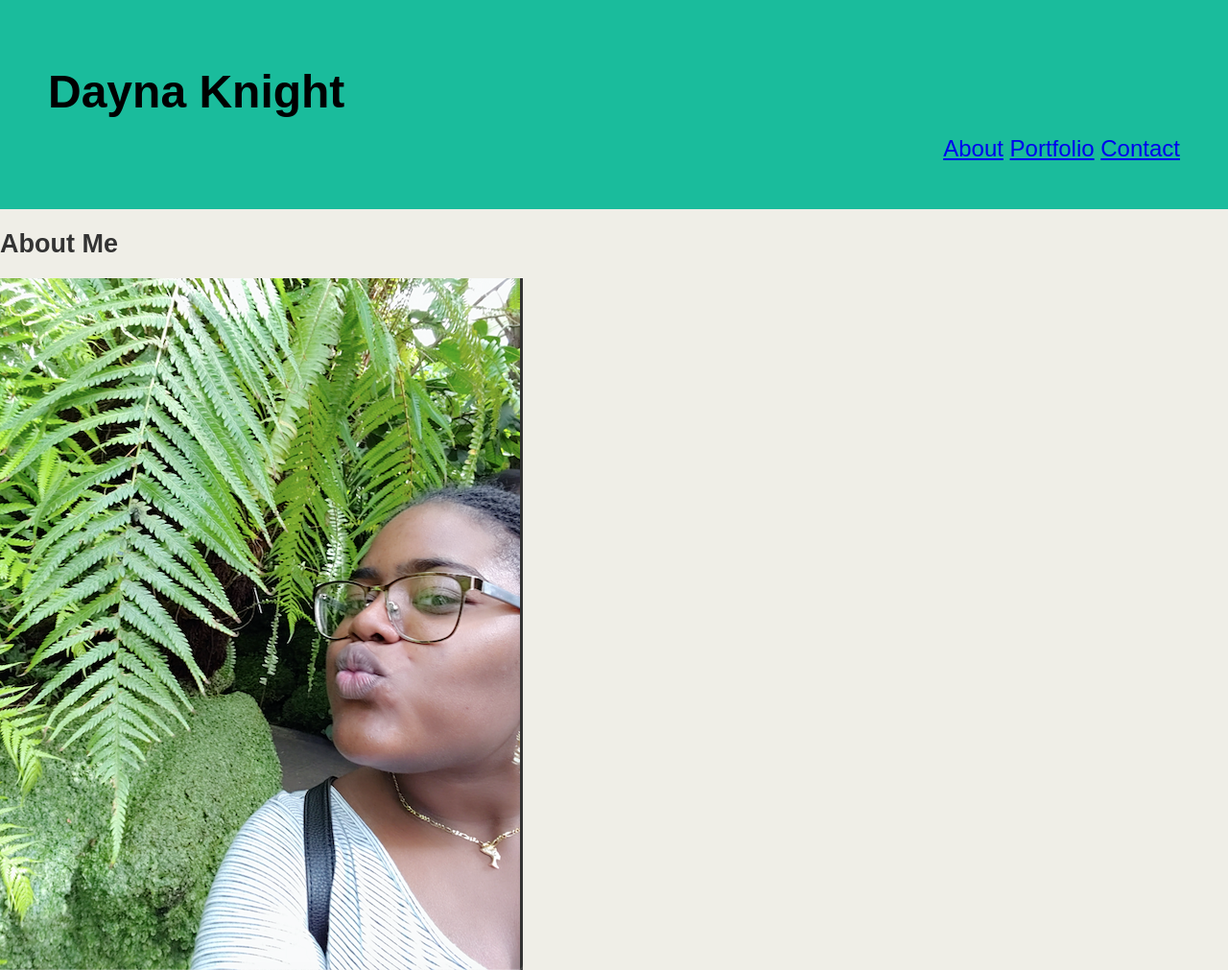
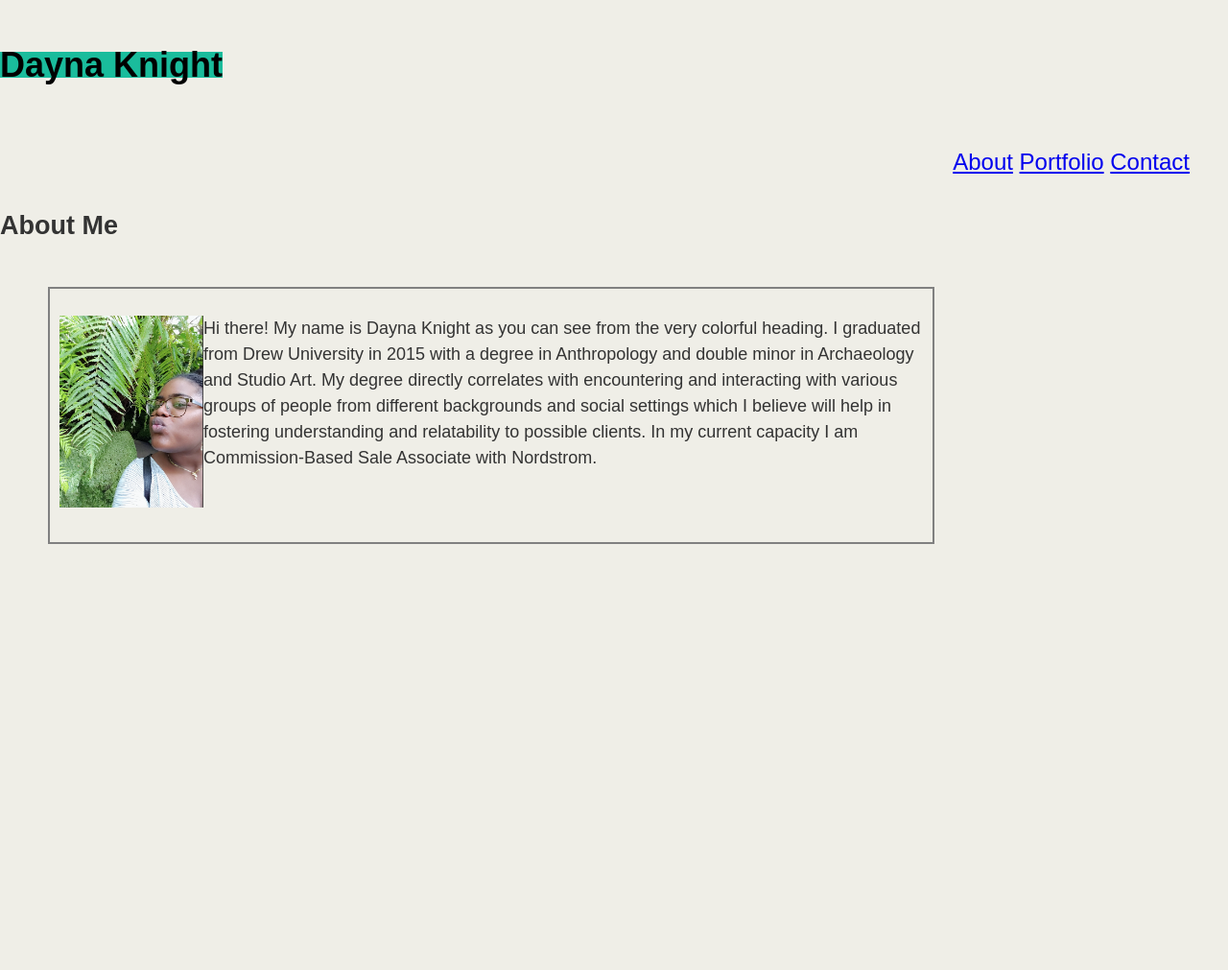
Before and after one commit to DaynaDay/Basic-Portfolio, a plain HTML site: page index.html in a window 1280 px wide. Shown: the top 1011 px of the page at 96% size. After the commit the page ends 800 px from the top, so only its background shows below. Drawn offline with Linux system fonts and the light colour scheme.

Commit message:
still figuring out the css to make flexbox work.

```diff
--- a/assets/css/style.css
+++ b/assets/css/style.css
@@ -1,27 +1,59 @@
 h {
     font-family: Georgia, 'Times New Roman', Times, serif;
-    color: blueviolet;
+    background-color: whitesmoke;
 
 }
 h1 {
     color: black;
     text-align: left;
+    background: #1abc9c;
+
 }
-.header {
-    padding: 50px;
-    background: #1abc9c;
+
+.img {
+    float: left;
+
+
+}
+.clearfix::after {
+    content: "";
+    clear: both;
+    display:block;
+
+
+}
+.container {
+    display: flex;
+   width: 900px;
+   padding: 10px;
+   border: 2px solid gray;
+   margin: 50px;
+   align-content: center;
+
+}
+
+
+
+nav {
+    margin: 30px;
+    padding: 10px;
     color: white;
     font-size: 24px;
+    text-align: right;
 }
+
+
 
 body {
     padding: 0;
     margin: 0;
+
     font-family: Arial, Helvetica, sans-serif;
     font-size: 18px;
     line-height: 150%;
     color: #333;
     background: #efeee7;
+
 }
 
 input[type=text] {
@@ -29,20 +61,22 @@ input[type=text] {
     padding: 12px 20px;
     margin: 8px 0;
     box-sizing: border-box;
-  }
+}
 
 .flex-container {
+    margin-block: 20px;
+    padding-block: 10px;
     display: flex;
-    width: 40%;
-    box-sizing: border-box;
+    flex-flow: wrap;
 
 }
-.reach{
-    text-align: right;
+
+.row {
+    display: flex;
 }
-.image {
-    width: 60%;
-    height: auto;
-    display: flex;
-    flex-wrap: wrap;
+
+.column {
+    flex: 33.33%;
+    padding: 5px;
+
 }
--- a/index.html
+++ b/index.html
@@ -10,38 +10,38 @@
     <link rel="stylesheet" href="assets/css/style.css">
 </head>
 
-<body>
-    <div class="header">
+<div class="flex-container">
+    <h1>Dayna Knight</h1>
+</div>
+
     <header>
-
-
-            <h1>Dayna Knight</h1>
         <nav>
-
-                <div class="reach">
             <a href="#">About</a>
             <a href="portfolio.html">Portfolio</a>
             <a href="contact.html">Contact</a>
-            </div>
         </nav>
-        </div>
     </header>
 
+
+<body>
      <h2>About Me</h2>
-    <div class="image">
-    <img src="assets/images/portfolio.png">
-    </div>
+    <div class="clearfix">
+        <div class="container">
 
-    <p class="para">Hi there! My name is Dayna Knight as you can see from the very colorful heading. I
+            <p><img src="assets/images/portfolio.png" style="width:150px;height:200px;"></p>
+
+            <p>Hi there! My name is Dayna Knight as you can see from the very colorful heading. I
                 graduated from Drew University
                 in 2015 with a degree in Anthropology and double minor in Archaeology and Studio Art. My degree directly
-        correlates with encountering and interacting with various groups of people from different backgrounds and social
+                correlates with encountering and interacting with various groups of people from different backgrounds
+                and
+                social
                 settings which I believe will help in fostering understanding and relatability to possible clients.
 
                 In my current capacity I am Commission-Based Sale Associate with Nordstrom.
             </p>
-
-
+        </div>
+    </div>
 </body>
 
 </html>
```
Also changed, not shown: contact.html (+3 -2 lines), portfolio.html (+16 -8 lines), assets/images/bcamp1.jpg (added), assets/images/bcamp2.jpg (added), assets/images/bcamp3.jpg (added), assets/images/bcamp4.jpg (added), assets/images/bcamp5.jpg (added), 1 other file. Lines whose indentation alone changed are shown as unchanged.
